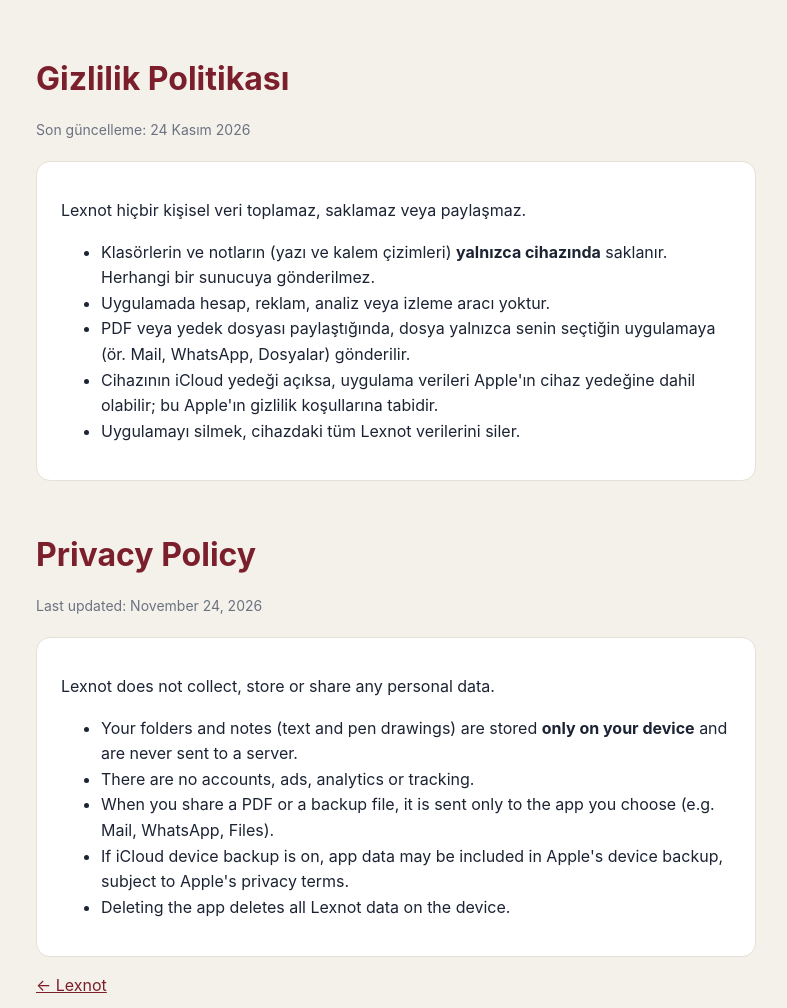
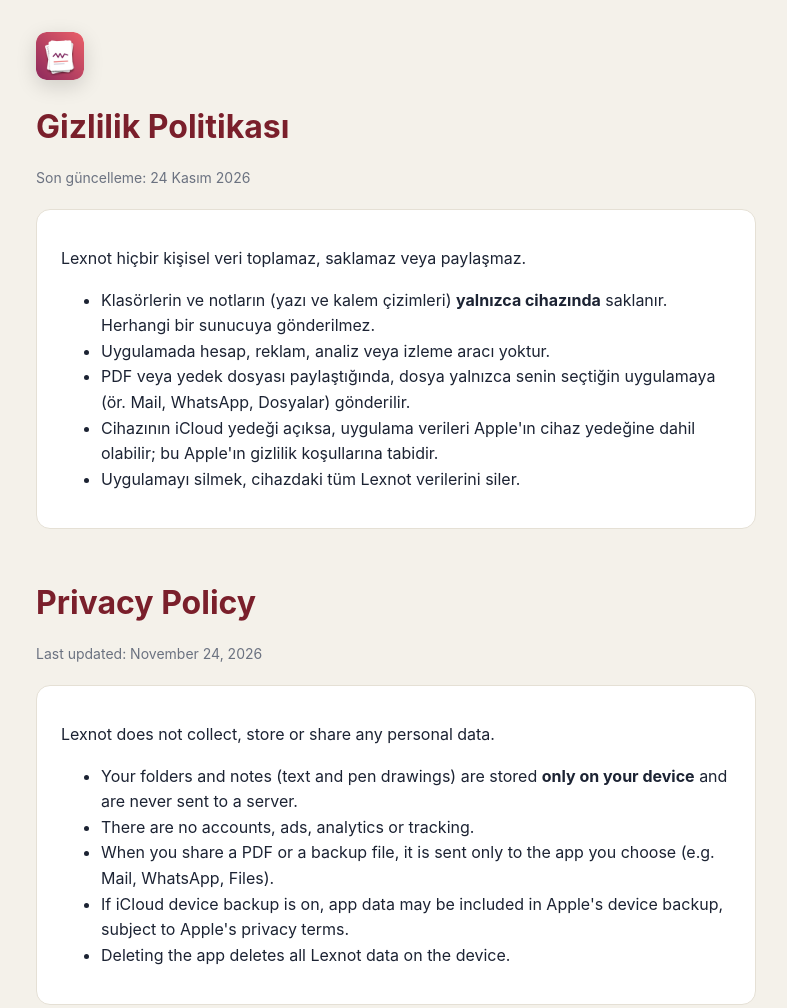
Before and after one commit to omeryaldirgan/lexnot, a plain HTML site: page privacy.html in a window 1280 px wide. Shown: the top 1008 px of the page, without its empty margins (244-1031 px from the left). Drawn offline with Linux system fonts and the light colour scheme.

Commit message:
Logo ve favicon ekle
Co-Authored-By: Claude Opus 5.5 <noreply@anthropic.com>

```diff
--- a/privacy.html
+++ b/privacy.html
@@ -1,5 +1,5 @@
-<!doctype html><html lang="tr"><head><meta charset="utf-8"><meta name="viewport" content="width=device-width,initial-scale=1"><title>Lexnot – Gizlilik Politikası / Privacy Policy</title><link rel="stylesheet" href="style.css"></head>
-<body><h1>Gizlilik Politikası</h1><p class="muted">Son güncelleme: 24 Kasım 2026</p>
+<!doctype html><html lang="tr"><head><meta charset="utf-8"><meta name="viewport" content="width=device-width,initial-scale=1"><title>Lexnot – Gizlilik Politikası / Privacy Policy</title><link rel="stylesheet" href="style.css"><link rel="icon" href="favicon.png"><link rel="apple-touch-icon" href="logo.png"></head>
+<body><a href="index.html"><img class="logo small" src="logo.png" alt="Lexnot" width="48" height="48"></a><h1>Gizlilik Politikası</h1><p class="muted">Son güncelleme: 24 Kasım 2026</p>
 <div class="card">
 <p>Lexnot hiçbir kişisel veri toplamaz, saklamaz veya paylaşmaz.</p>
 <ul>
--- a/style.css
+++ b/style.css
@@ -2,3 +2,4 @@ body{font-family:-apple-system,BlinkMacSystemFont,"Segoe UI",sans-serif;max-widt
 h1{color:#7A1F2B;margin-bottom:4px}h2{margin-top:32px}a{color:#7A1F2B}
 .card{background:#fff;border-radius:14px;padding:20px 24px;border:1px solid #E5E0D5;margin-top:20px}
 .muted{color:#6B7280;font-size:14px}nav a{margin-right:16px}
+.logo{display:block;border-radius:22%;box-shadow:0 6px 20px rgba(0,0,0,.15);margin-bottom:12px}.logo.small{width:48px;height:48px;border-radius:22%}
```
Also changed, not shown: index.html (+2 -2 lines), support.html (+2 -2 lines), favicon.png (added), logo.png (added).
